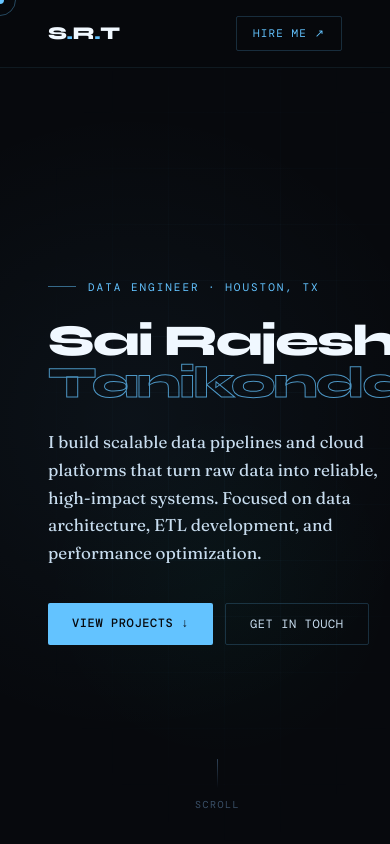
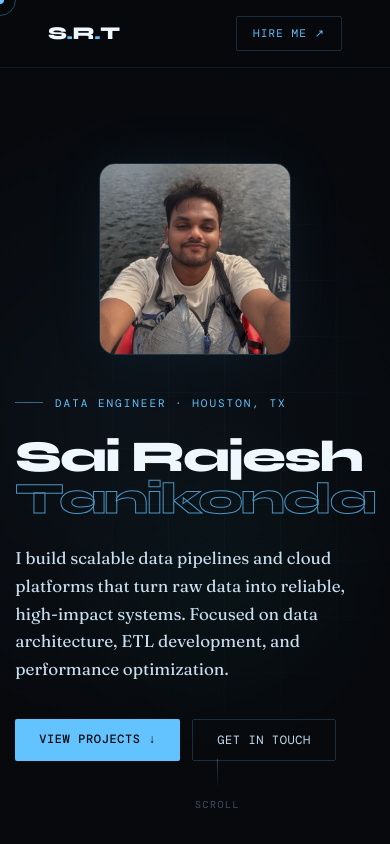
Before and after one commit to stanik0n/nextjs-portfolio, a Next.js app: page / in a window 390 px wide. Shown: the top 844 px of the page. Built offline with nearby package versions, Linux system fonts and the light colour scheme; a web font is replaced by a local one.

Commit message:
Show profile pic on mobile, stack layout vertically

```diff
--- a/components/Hero.tsx
+++ b/components/Hero.tsx
@@ -33,7 +33,7 @@ export default function Hero() {
         }}
       />
 
-      <div className="relative z-10 max-w-6xl mx-auto px-12 flex items-center justify-between w-full gap-16">
+      <div className="relative z-10 max-w-6xl mx-auto px-12 flex flex-col-reverse md:flex-row items-center justify-between w-full gap-10 md:gap-16">
         {/* left */}
         <div className="max-w-2xl">
           <div
@@ -103,11 +103,11 @@ export default function Hero() {
 
         {/* right — photo */}
         <div
-          className="hidden md:block flex-shrink-0"
+          className="flex-shrink-0"
           style={{ opacity: 0, animation: "fade-up 0.7s 0.5s ease forwards" }}
         >
           <div
-            className="relative w-72 h-72 rounded-2xl overflow-hidden"
+            className="relative w-48 h-48 md:w-72 md:h-72 rounded-2xl overflow-hidden"
             style={{ border: "1px solid var(--border2)", boxShadow: "0 0 60px rgba(99,195,255,0.07)" }}
           >
             <Image
```
